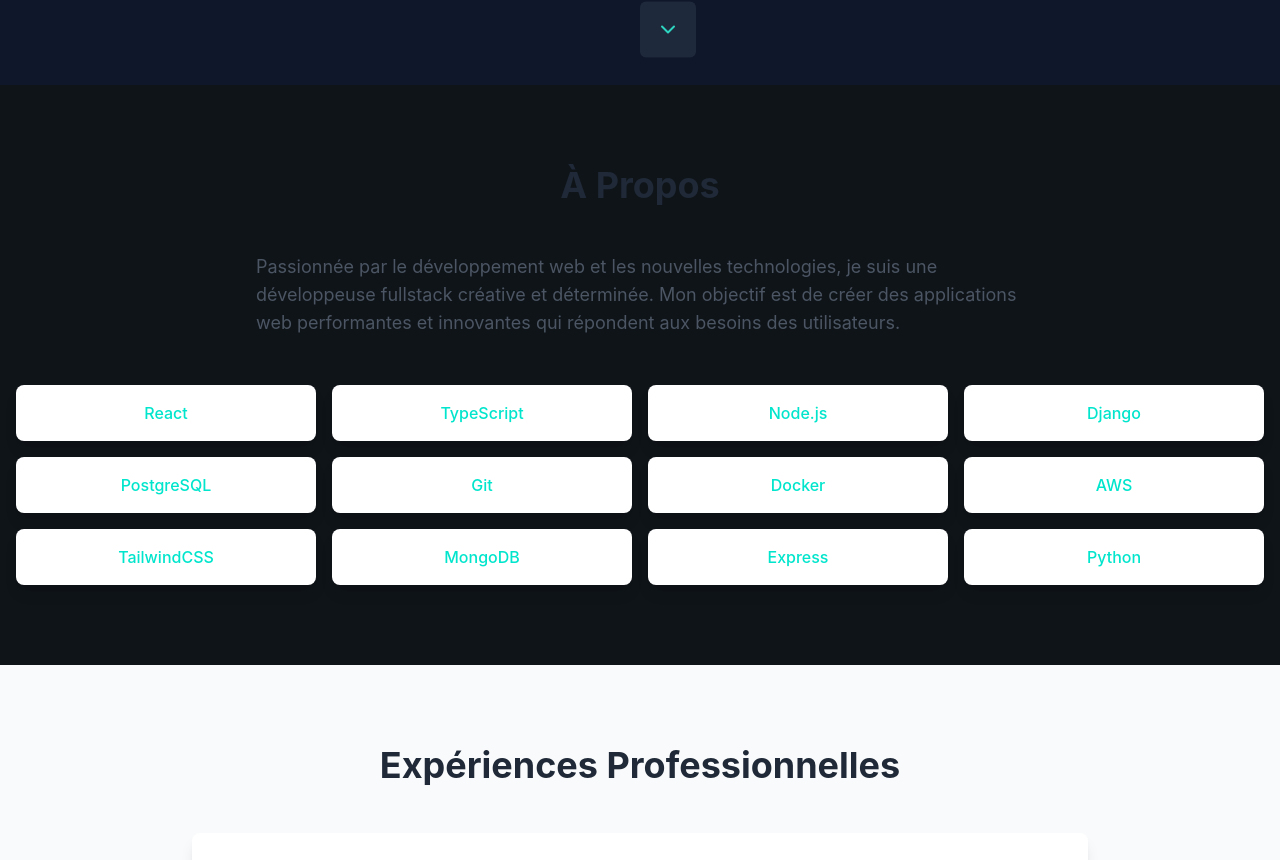
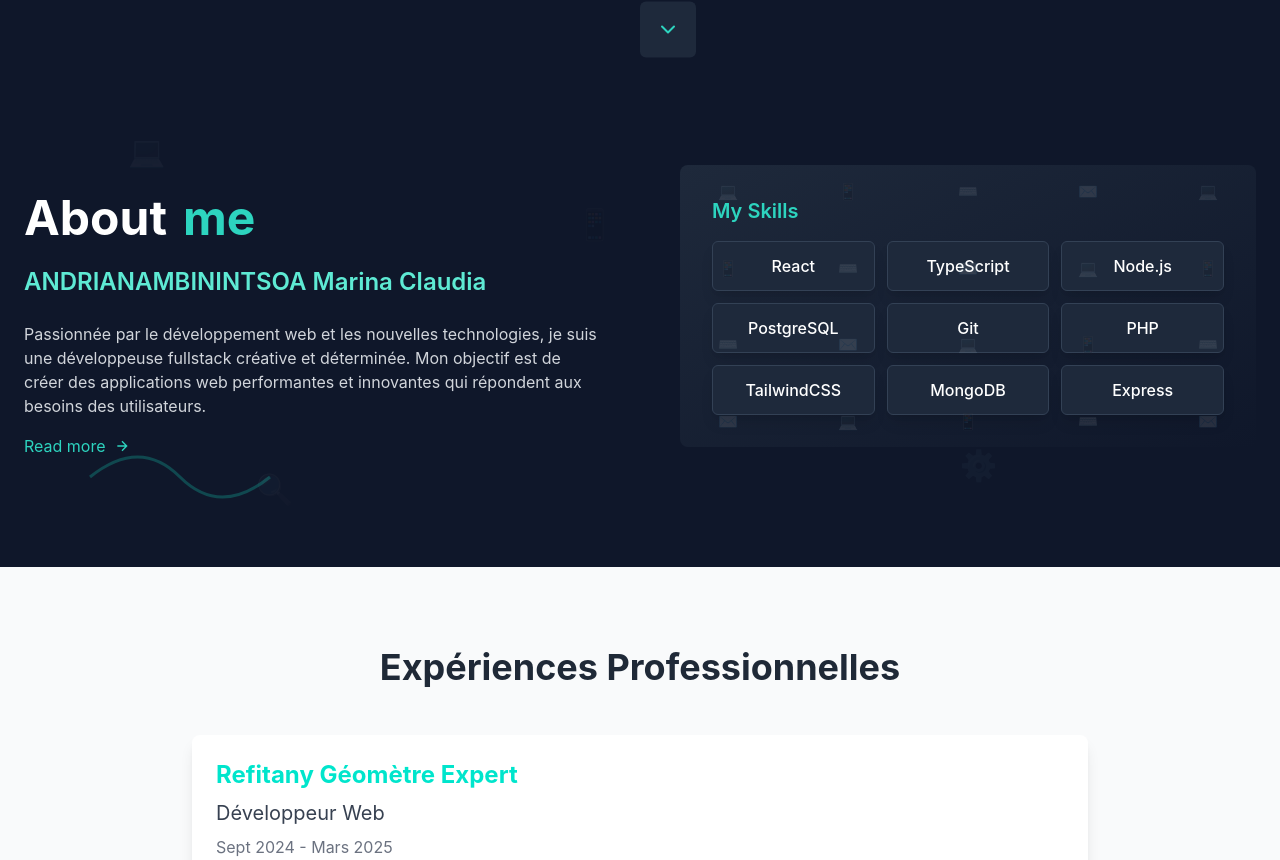
Before and after one commit to MarinaAdr/Portfolio, a React (Vite) app: page / in a window 1280 px wide. Shown: the part 715-1575 px from the top of the page. Built offline with nearby package versions, Linux system fonts and the light colour scheme.

Commit message:
about component

```diff
--- a/src/components/About.tsx
+++ b/src/components/About.tsx
@@ -1,53 +1,312 @@
-import React from 'react';
-import { motion } from 'framer-motion';
+import React, { useState } from 'react';
+import { motion, AnimatePresence } from 'framer-motion';
 import { useInView } from 'react-intersection-observer';
 
 const skills = [
-  "React", "TypeScript", "Node.js", "Django",
-  "PostgreSQL", "Git", "Docker", "AWS",
-  "TailwindCSS", "MongoDB", "Express", "Python"
+  "React", "TypeScript", "Node.js",
+  "PostgreSQL", "Git", "PHP",
+  "TailwindCSS", "MongoDB", "Express",
 ];
 
 const About = () => {
+  const [isExpanded, setIsExpanded] = useState(false);
+
   const [ref, inView] = useInView({
-    triggerOnce: true,
+    triggerOnce: false,
     threshold: 0.1
   });
 
+  const [nameRef, nameInView] = useInView({
+    triggerOnce: false,
+    threshold: 0.1
+  });
+
+  const [skillsRef, skillsInView] = useInView({
+    triggerOnce: false,
+    threshold: 0.1
+  });
+
+  const toggleExpand = () => {
+    setIsExpanded(!isExpanded);
+  };
+
+  // Animation variants
+  const titleVariants = {
+    hidden: { opacity: 0, y: 30 },
+    visible: {
+      opacity: 1,
+      y: 0,
+      transition: {
+        duration: 0.6,
+        ease: "easeOut"
+      }
+    }
+  };
+
+  const nameVariants = {
+    hidden: { opacity: 0, x: -50 },
+    visible: {
+      opacity: 1,
+      x: 0,
+      transition: {
+        duration: 0.8,
+        ease: "easeOut"
+      }
+    }
+  };
+
+  const textVariants = {
+    hidden: { opacity: 0, y: 20 },
+    visible: {
+      opacity: 1,
+      y: 0,
+      transition: {
+        duration: 0.7,
+        delay: 0.2,
+        ease: "easeOut"
+      }
+    }
+  };
+
+  const expandVariants = {
+    hidden: { opacity: 0, height: 0, y: -10 },
+    visible: {
+      opacity: 1,
+      height: "auto",
+      y: 0,
+      transition: {
+        duration: 0.5,
+        ease: "easeOut"
+      }
+    },
+    exit: {
+      opacity: 0,
+      height: 0,
+      y: -10,
+      transition: {
+        duration: 0.3,
+        ease: "easeIn"
+      }
+    }
+  };
+
+  const containerVariants = {
+    hidden: { opacity: 0 },
+    visible: {
+      opacity: 1,
+      transition: {
+        staggerChildren: 0.1
+      }
+    }
+  };
+
+  const itemVariants = {
+    hidden: { opacity: 0, scale: 0.8, y: 20 },
+    visible: {
+      opacity: 1,
+      scale: 1,
+      y: 0,
+      transition: {
+        duration: 0.5,
+        ease: "easeOut"
+      }
+    }
+  };
+
+  const iconVariants = {
+    hidden: { opacity: 0, scale: 0 },
+    visible: index => ({
+      opacity: 0.2,
+      scale: 1,
+      transition: {
+        delay: index * 0.05,
+        duration: 0.5,
+        ease: "easeOut"
+      }
+    })
+  };
+
+  // Icons for background decoration
+  const backgroundIcons = [
+    { icon: "💻", x: "10%", y: "10%", rotate: -15, delay: 0 },
+    { icon: "⚡", x: "85%", y: "20%", rotate: 10, delay: 0.2 },
+    { icon: "🔍", x: "20%", y: "80%", rotate: 5, delay: 0.4 },
+    { icon: "⚙️", x: "75%", y: "75%", rotate: -10, delay: 0.6 },
+    { icon: "📱", x: "45%", y: "25%", rotate: 15, delay: 0.8 },
+  ];
+
   return (
-    <section id="about" className="py-20" ref={ref}>
+    <section id="about" className="py-20 bg-slate-900 relative overflow-hidden">
+      {/* Decorative background elements inspired by the image */}
+      <div className="absolute inset-0 z-0 opacity-20">
+        {backgroundIcons.map((item, index) => (
           <motion.div
-        initial={{ opacity: 0, y: 20 }}
-        animate={inView ? { opacity: 1, y: 0 } : {}}
-        transition={{ duration: 0.8 }}
-        className="container mx-auto px-4"
+            key={index}
+            custom={index}
+            variants={iconVariants}
+            initial="hidden"
+            animate={inView ? "visible" : "hidden"}
+            className="absolute text-3xl"
+            style={{
+              left: item.x,
+              top: item.y,
+              transform: `rotate(${item.rotate}deg)`
+            }}
           >
-        <h2 className="text-4xl font-bold text-center mb-12 text-gray-800 dark:text-white">
-          À Propos
-        </h2>
+            {item.icon}
+          </motion.div>
+        ))}
+      </div>
 
-        <div className="max-w-3xl mx-auto text-lg text-gray-600 dark:text-gray-300 mb-12">
-          <p className="mb-6">
+      {/* Decorative curved line like in the image */}
+      <motion.div
+        className="absolute bottom-10 left-20 text-teal-500 opacity-30"
+        initial={{ opacity: 0, pathLength: 0 }}
+        animate={inView ? { opacity: 0.3, pathLength: 1 } : { opacity: 0, pathLength: 0 }}
+        transition={{ duration: 1.5, ease: "easeInOut" }}
+      >
+        <svg width="200" height="100" viewBox="0 0 200 100" fill="none">
+          <path
+            d="M10,50 Q60,10 100,50 Q140,90 190,50"
+            stroke="currentColor"
+            strokeWidth="3"
+            fill="none"
+          />
+        </svg>
+      </motion.div>
+
+      <div className="container mx-auto px-6 relative z-10" ref={ref}>
+        <div className="flex flex-col md:flex-row gap-10 md:gap-20 items-center">
+          {/* Left side with title and text */}
+          <div className="w-full md:w-1/2">
+            <div className="space-y-6">
+              <motion.div
+                className="flex items-baseline gap-4"
+                variants={titleVariants}
+                initial="hidden"
+                animate={inView ? "visible" : "hidden"}
+              >
+                <h2 className="text-5xl font-bold text-white">About</h2>
+                <span className="text-5xl font-bold text-teal-400">me</span>
+              </motion.div>
+
+              <motion.div
+                ref={nameRef}
+                variants={nameVariants}
+                initial="hidden"
+                animate={nameInView ? "visible" : "hidden"}
+                className="text-2xl font-semibold text-teal-300"
+              >
+                ANDRIANAMBININTSOA Marina Claudia
+              </motion.div>
+
+              <motion.div
+                variants={textVariants}
+                initial="hidden"
+                animate={inView ? "visible" : "hidden"}
+                className="text-gray-300"
+              >
+                <p className="mb-4">
                   Passionnée par le développement web et les nouvelles technologies, je suis une développeuse fullstack créative et déterminée. Mon objectif est de créer des applications web performantes et innovantes qui répondent aux besoins des utilisateurs.
                 </p>
+
+                {/* Animated expandable content */}
+                <AnimatePresence>
+                  {isExpanded && (
+                    <motion.div
+                      variants={expandVariants}
+                      initial="hidden"
+                      animate="visible"
+                      exit="exit"
+                      className="mb-4 space-y-4 overflow-hidden"
+                    >
+                      <p>
+                        Avec 2 ans d'expérience dans le <strong> développement web et test</strong> (manuel et automatise), j'ai eu l'opportunité de travailler sur divers projets allant des applications e-commerce aux plateformes de gestion complexes. Ma spécialité est de combiner des interfaces utilisateur élégantes avec des architectures backend robustes.
+                      </p>
+                      <p>
+                        Je suis constamment à l'affût des dernières tendances technologiques et j'aime relever de nouveaux défis. Mon approche du développement est centrée sur l'utilisateur, avec une attention particulière à l'accessibilité et aux performances.
+                      </p>
+                      <p className="font-medium text-teal-400">
+                        N'hésitez pas à me contacter pour discuter de projets passionnants ou pour explorer de nouvelles opportunités de collaboration !
+                      </p>
+                    </motion.div>
+                  )}
+                </AnimatePresence>
+
+                <button
+                  onClick={toggleExpand}
+                  className="text-teal-400 flex items-center gap-2 hover:text-teal-300 transition-colors"
+                >
+                  {isExpanded ? "Read less" : "Read more"}
+                  <motion.svg
+                    width="16"
+                    height="16"
+                    viewBox="0 0 24 24"
+                    fill="none"
+                    stroke="currentColor"
+                    strokeWidth="2"
+                    animate={{ rotate: isExpanded ? 90 : 0 }}
+                    transition={{ duration: 0.3 }}
+                  >
+                    <path d="M5 12h14M12 5l7 7-7 7" />
+                  </motion.svg>
+                </button>
+              </motion.div>
+            </div>
           </div>
 
-        <div className="grid grid-cols-2 md:grid-cols-4 gap-4">
-          {skills.map((skill, index) => (
+          {/* Right side with illustration and skills */}
+          <div className="w-full md:w-1/2">
+            <div className="relative">
+              {/* Illustration can be added here to match the sleeping developer from the image */}
+              <motion.div
+                initial={{ opacity: 0, y: 30 }}
+                animate={inView ? { opacity: 1, y: 0 } : { opacity: 0, y: 30 }}
+                transition={{ duration: 0.8, delay: 0.4 }}
+                className="mb-10"
+              >
+                <div className="rounded-lg bg-gradient-to-br from-slate-800 to-slate-900 p-8 relative z-10">
+                  <div className="absolute inset-0 flex items-center justify-center opacity-10">
+                    {/* Background decorative icons like in the image */}
+                    <div className="grid grid-cols-5 gap-6 w-full h-full">
+                      {Array(20).fill(0).map((_, i) => (
+                        <div key={i} className="flex items-center justify-center">
+                          {i % 4 === 0 && <span className="text-teal-500">💻</span>}
+                          {i % 4 === 1 && <span className="text-teal-500">📱</span>}
+                          {i % 4 === 2 && <span className="text-teal-500">⌨️</span>}
+                          {i % 4 === 3 && <span className="text-teal-500">✉️</span>}
+                        </div>
+                      ))}
+                    </div>
+                  </div>
+
+                  <h3 className="text-xl font-semibold text-teal-400 mb-4">My Skills</h3>
+
+                  <motion.div
+                    ref={skillsRef}
+                    variants={containerVariants}
+                    initial="hidden"
+                    animate={skillsInView ? "visible" : "hidden"}
+                    className="grid grid-cols-3 gap-3"
+                  >
+                    {skills.map((skill) => (
                       <motion.div
                         key={skill}
-              initial={{ opacity: 0, scale: 0.8 }}
-              animate={inView ? { opacity: 1, scale: 1 } : {}}
-              transition={{ duration: 0.5, delay: index * 0.1 }}
-              className="bg-white dark:bg-gray-800 rounded-lg p-4 shadow-lg hover:shadow-xl transition-shadow duration-300"
+                        variants={itemVariants}
+                        className="bg-slate-800 hover:bg-slate-700 rounded-md p-3 text-center shadow-lg border border-slate-700 hover:border-teal-500 transition-all duration-300"
                       >
-              <p className="text-center font-medium text-primary dark:text-primary-light">
+                        <p className="text-white font-medium">
                           {skill}
                         </p>
                       </motion.div>
                     ))}
+                  </motion.div>
                 </div>
               </motion.div>
+            </div>
+          </div>
+        </div>
+      </div>
     </section>
   );
 };
```
Lines whose indentation alone changed are shown as unchanged.
